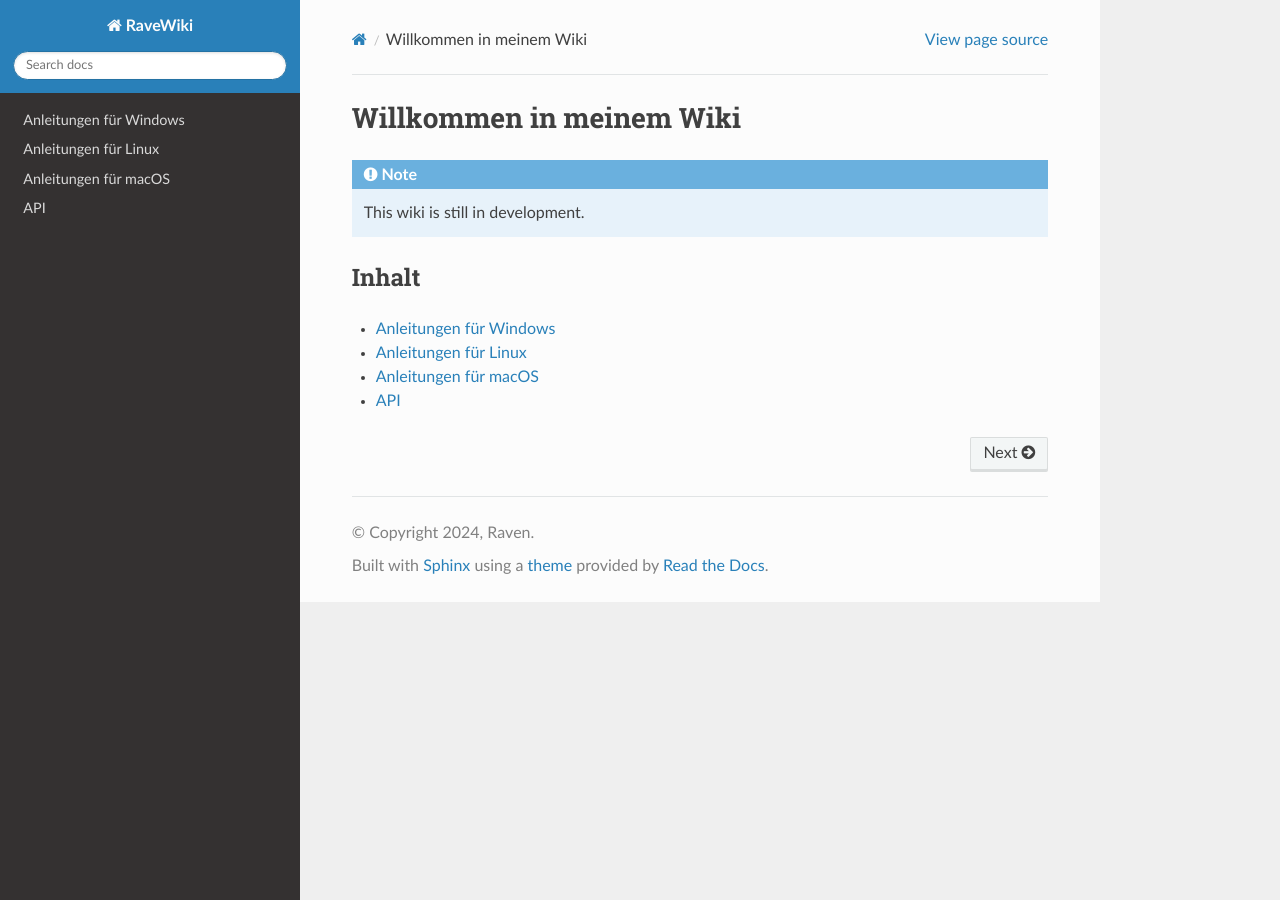
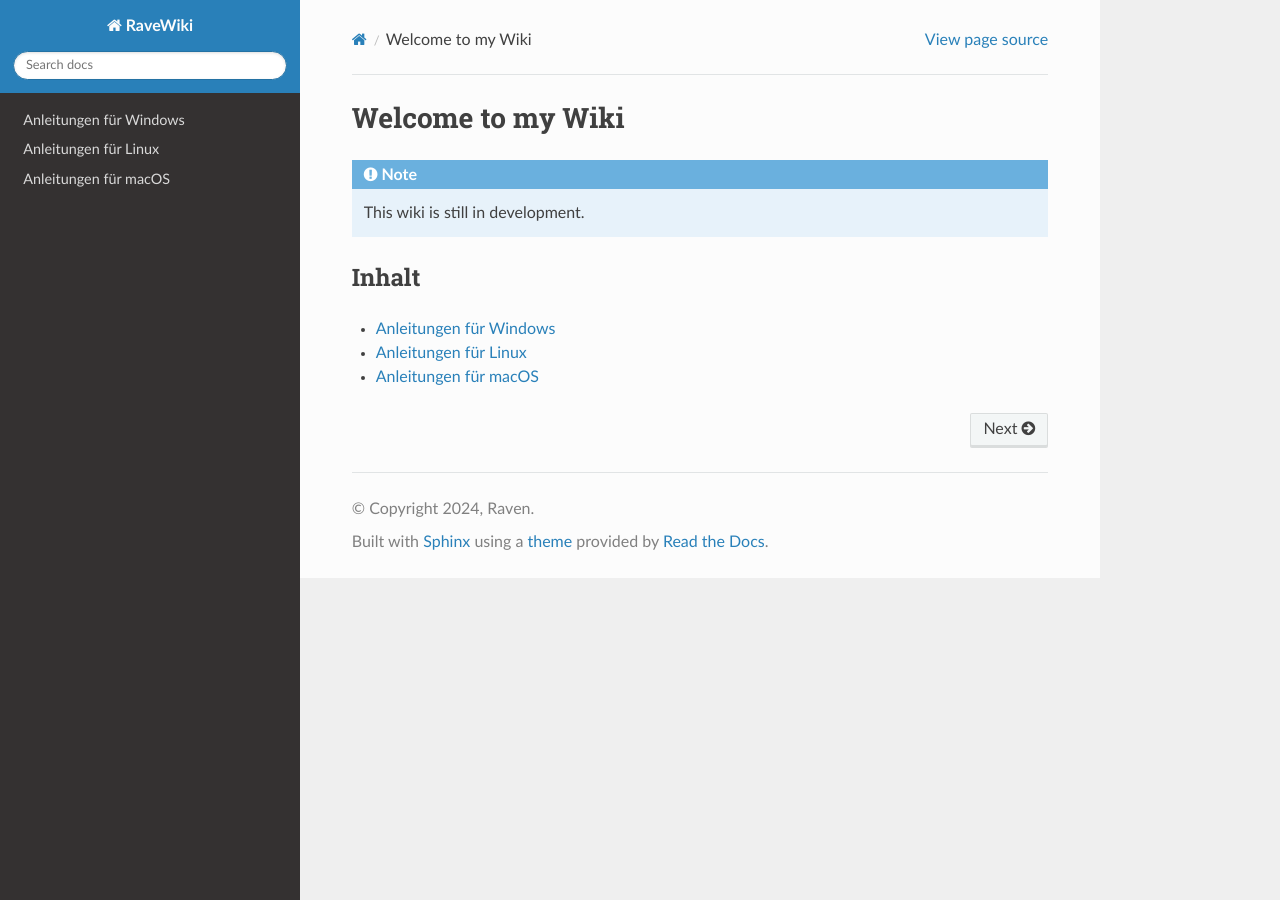
Before and after one commit to SirenTheSiren/ravewiki-en, a Sphinx documentation site: the page built from docs/source/index.rst, in a window 1280 px wide. Built offline with Sphinx 7.4.7 and the Read the Docs theme 3.1.0, drawn with Linux system fonts in a browser that asks for light colours.

Commit message:
Update index.rst

```diff
--- a/docs/source/index.rst
+++ b/docs/source/index.rst
@@ -1,4 +1,4 @@
-Willkommen in meinem Wiki
+Welcome to my Wiki
 ===================================
 
 .. note::
@@ -12,4 +12,3 @@ Inhalt
    windows
    linux
    macos
-   api
```
